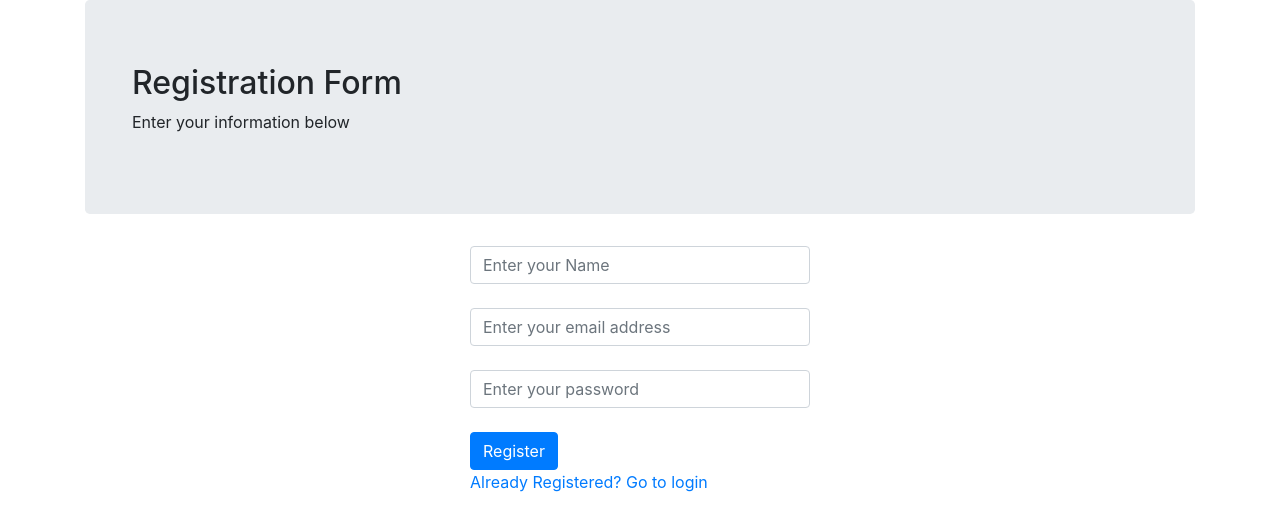
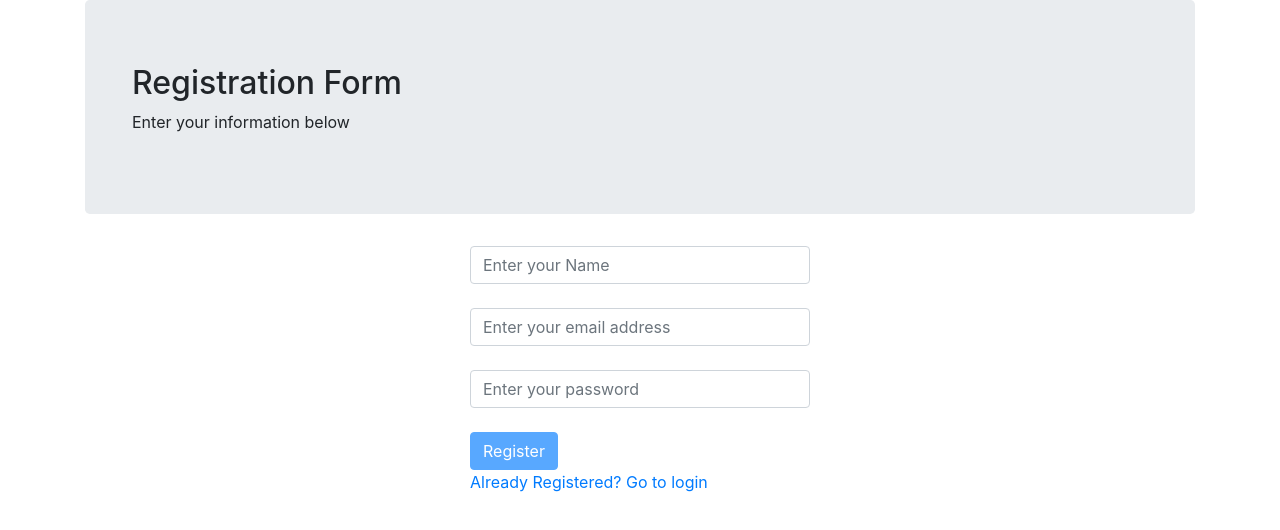
Before and after one commit to RicardoJavierFernandez/Project-3, a React (Create React App) app in the folder client/: page /register in a window 1280 px wide. Shown: the top 530 px of the page. Built offline with nearby package versions, Linux system fonts and the light colour scheme.

Commit message:
Disabled button on register page if the user hasn't filled out all the required fields.

```diff
--- a/client/src/Components/NavBar.js
+++ b/client/src/Components/NavBar.js
@@ -16,7 +16,7 @@ class NavBar extends Component {
                 <Nav.Link href="home">Home</Nav.Link>
                 <Nav.Link href="inventory">Inventory</Nav.Link>
                 <Nav.Link href="forecast">Forecast</Nav.Link>
-                <Nav.Link href="createorder">Orders</Nav.Link>
+                <Nav.Link href="createorder">Order</Nav.Link>
                 <Nav.Link href="history">History</Nav.Link>
                 </Nav>
             </Navbar>
--- a/client/src/views/LoginForm.js
+++ b/client/src/views/LoginForm.js
@@ -1,6 +1,5 @@
 import React, {Component} from 'react';
 import API from '../utils/API';
-import auth from '../utils/auth';
 
 import Container from 'react-bootstrap/Container';
 import Col from 'react-bootstrap/Col';
@@ -36,7 +35,7 @@ class LoginForm extends Component {
     };
 
     render() {
-
+        // isEnable boolean for the button
         const isEnabled = this.state.email.length > 0 && this.state.password.length > 0;
 
         return (
@@ -75,7 +74,6 @@ class LoginForm extends Component {
                 <Button disabled={!isEnabled} onClick={this.login} variant="primary">Login</Button>
                 <br />
                 <a href="register">Not Registered?</a>
-                {/* <Button disabled={!isEnabled} onClick={() => { auth.login(() => { this.props.history.push("/createorders")})}} variant="primary">Login</Button> */}
                 </Col>
             </Container>
         )
--- a/client/src/views/RegistrationForm.js
+++ b/client/src/views/RegistrationForm.js
@@ -27,16 +27,14 @@ class RegistrationForm extends Component {
         API.registerUser(this.state.name, this.state.email.toLowerCase(), this.state.password)
             .then((session) => {
                 this.props.onRegister(session.data);
-                console.log('Success!');
             });
     }
-    // register = () => {
-    //     console.log('Name:', this.state.name, 'Email:', this.state.email, 'Password:', this.state.password);
-    // }
 
     render () {
+        // isEnable boolean for the button
+        const isEnabled = this.state.name.length > 0 && this.state.email.length > 0 && this.state.password.length > 0;
+
         return (
-
             <Container>
                 <Jumbotron>
                     <Container>
@@ -85,7 +83,7 @@ class RegistrationForm extends Component {
                 </Col>
                 <br />
                 <Col md={{ span: 4, offset: 4 }}>
-                    <Button onClick={this.register}>Register</Button>
+                    <Button disabled={!isEnabled} onClick={this.register}>Register</Button>
                     <br />
                     <a href="login">Already Registered? Go to login</a>
                 </Col>
```
